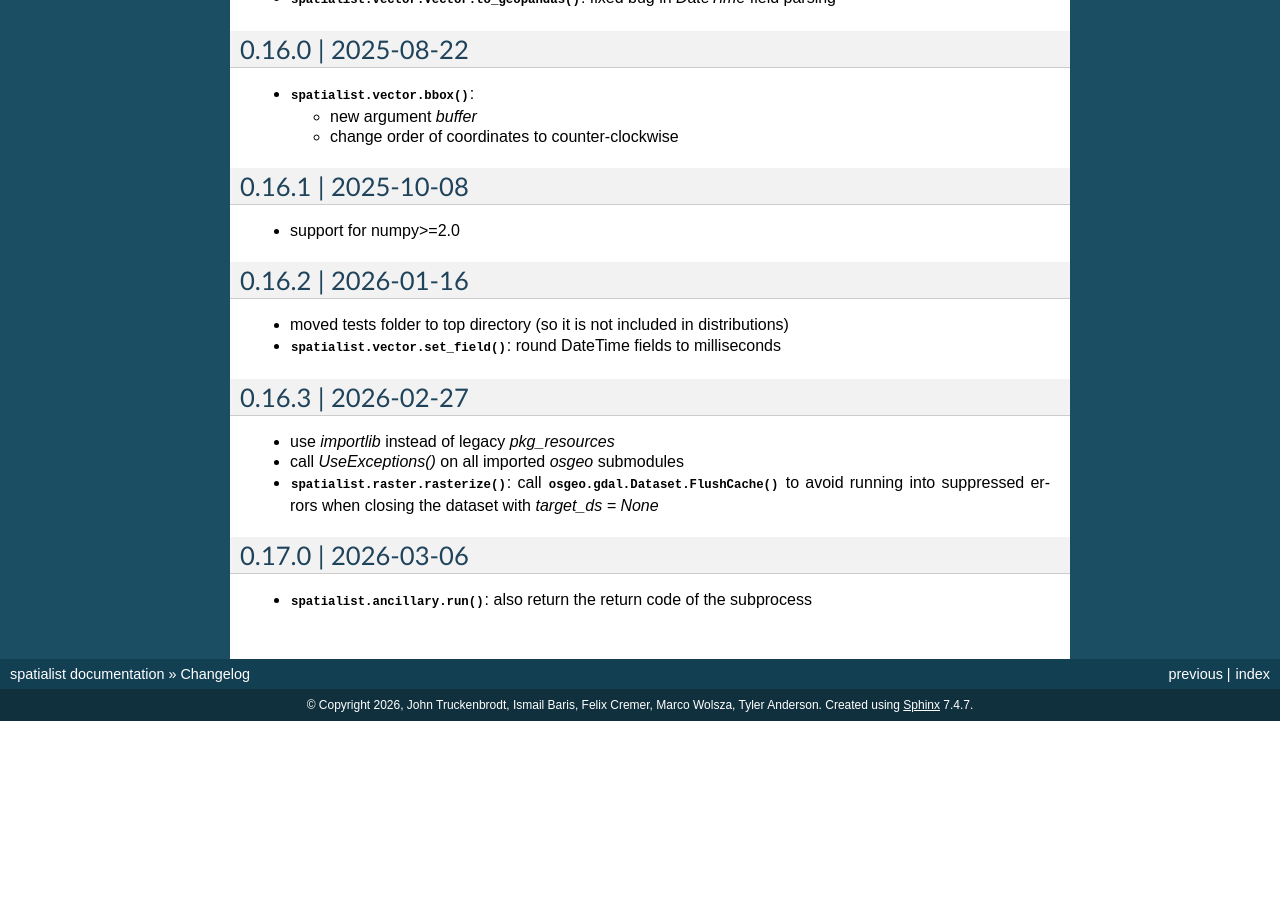
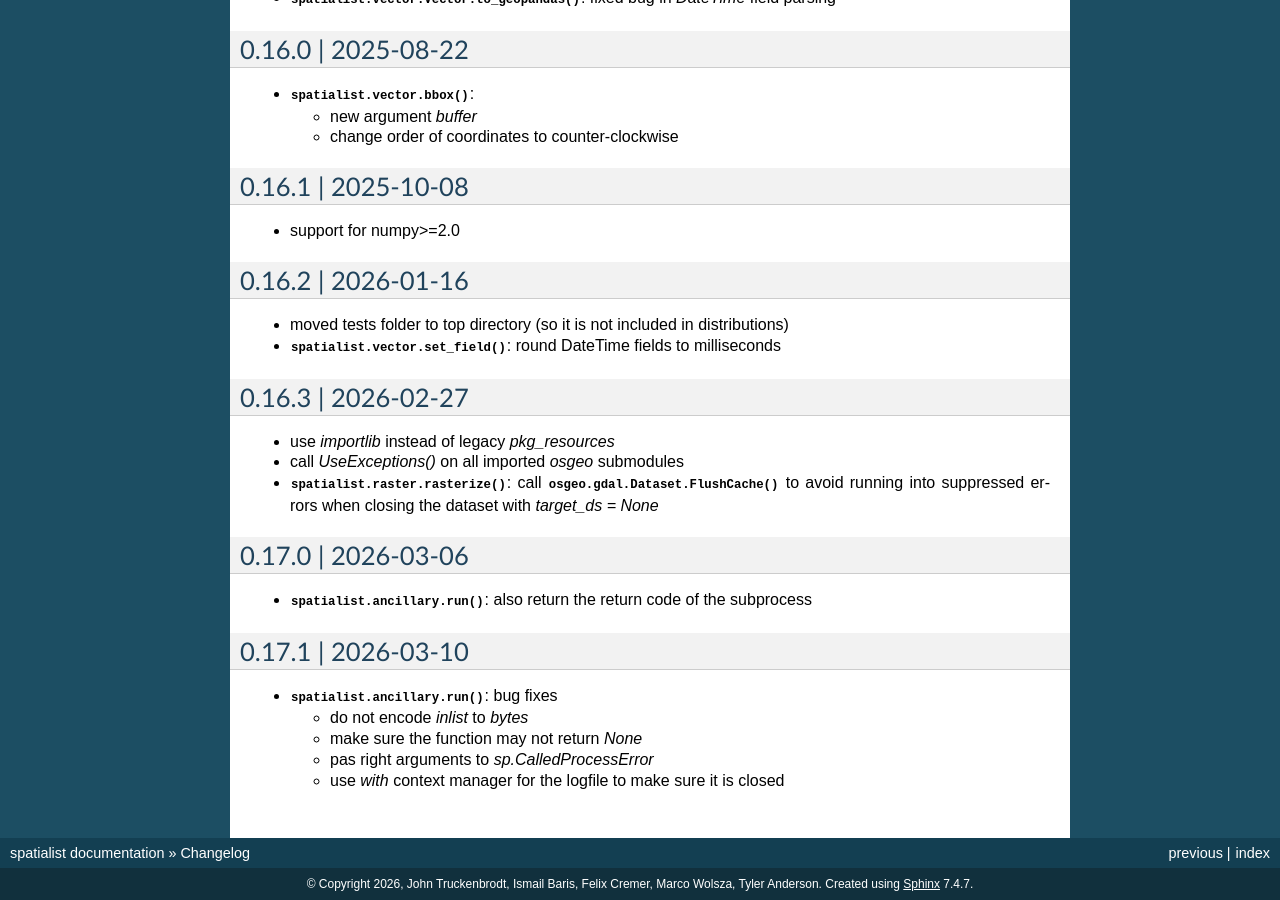
Before and after one commit to johntruckenbrodt/spatialist, a Sphinx documentation site: the page built from docs/source/changelog.rst, in a window 1280 px wide and 900 px high, scrolled down 3615 px. Built offline with Sphinx 7.4.7, drawn with Linux system fonts in a browser that asks for light colours; pages that are not in the unit, such as notebooks, are missing from menus; before the commit the page ends 4336 px from its top, so only the background shows below that.

Commit message:
version 0.17.1 changelog

```diff
--- a/docs/source/changelog.rst
+++ b/docs/source/changelog.rst
@@ -250,3 +250,13 @@ Changelog
 -------------------
 
 - :func:`spatialist.ancillary.run`: also return the return code of the subprocess
+
+0.17.1 | 2026-03-10
+-------------------
+
+- :func:`spatialist.ancillary.run`: bug fixes
+
+  + do not encode `inlist` to `bytes`
+  + make sure the function may not return `None`
+  + pas right arguments to `sp.CalledProcessError`
+  + use `with` context manager for the logfile to make sure it is closed
```
